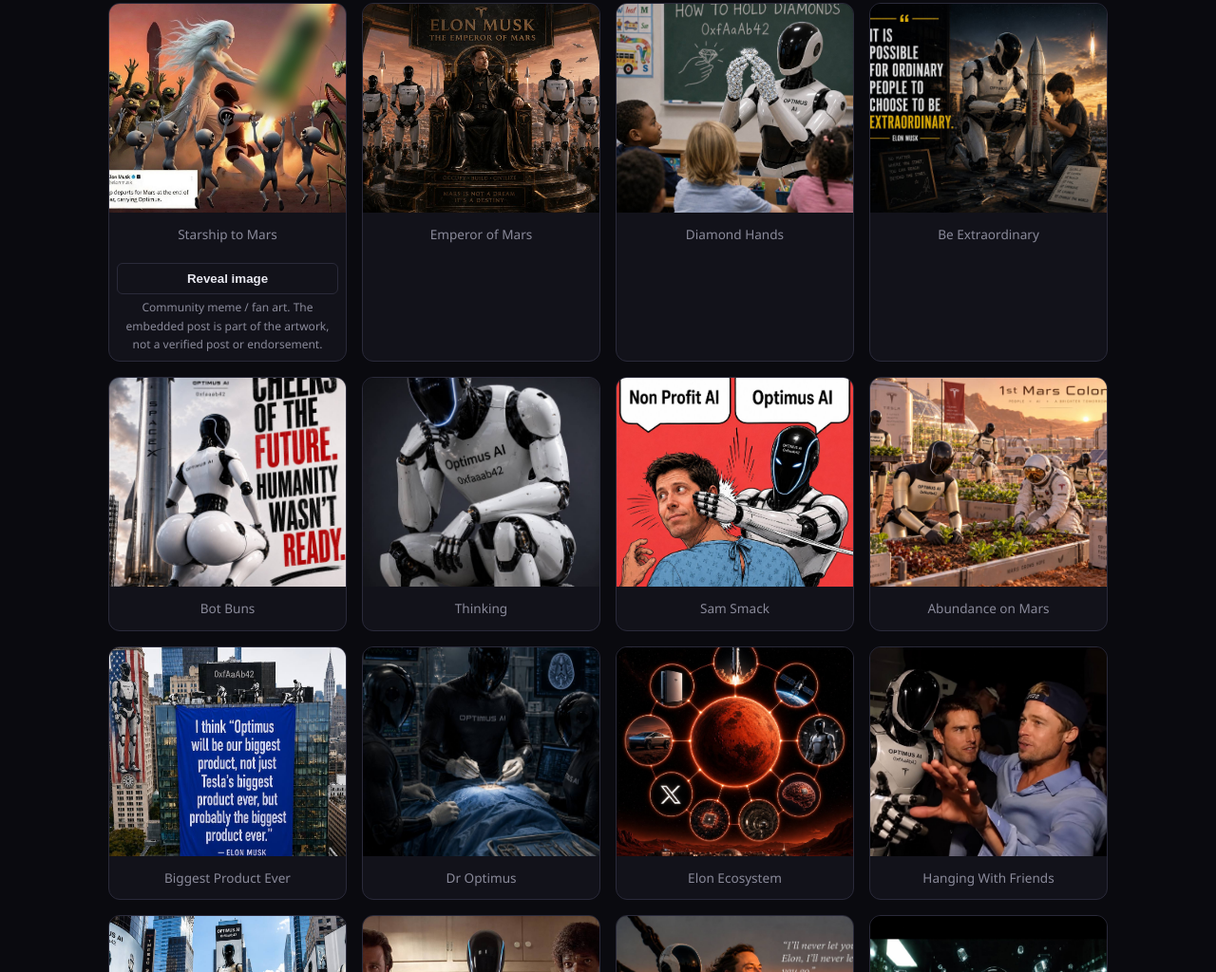
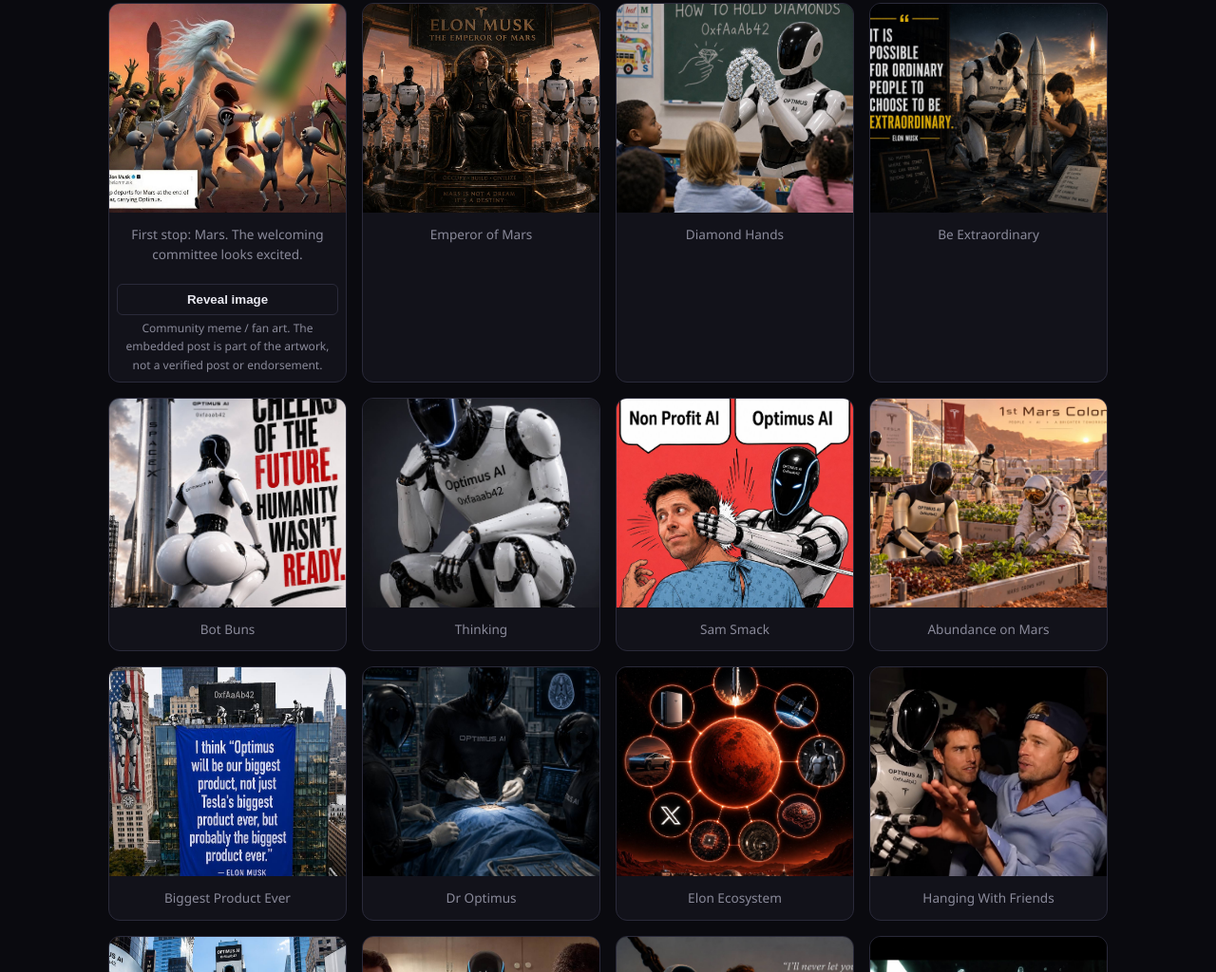
Before and after one commit to L86-git/optimus-on-eth, a plain HTML site: page index.html in a window 1280 px wide. Shown: the part 7166-8190 px from the top of the page at 95% size. Drawn offline with Linux system fonts and the light colour scheme.

Commit message:
Memes: new caption for Starship to Mars meme

```diff
--- a/index.html
+++ b/index.html
@@ -359,7 +359,7 @@ text-align: center;
     <div class="gallery">
       <div class="gallery-item reveal-item">
         <img loading="lazy" src="starship-mars-blurred.jpg" data-blur-src="starship-mars-blurred.jpg" data-reveal-src="starship-mars.jpg" alt="Starship to Mars meme: Optimus, aliens and mantises around a launch (part blurred)">
-        <div class="caption">Starship to Mars</div>
+        <div class="caption">First stop: Mars. The welcoming committee looks excited.</div>
         <button type="button" class="reveal-btn" aria-pressed="false">Reveal image</button>
         <div class="reveal-note">Community meme / fan art. The embedded post is part of the artwork, not a verified post or endorsement.</div>
       </div>
```
